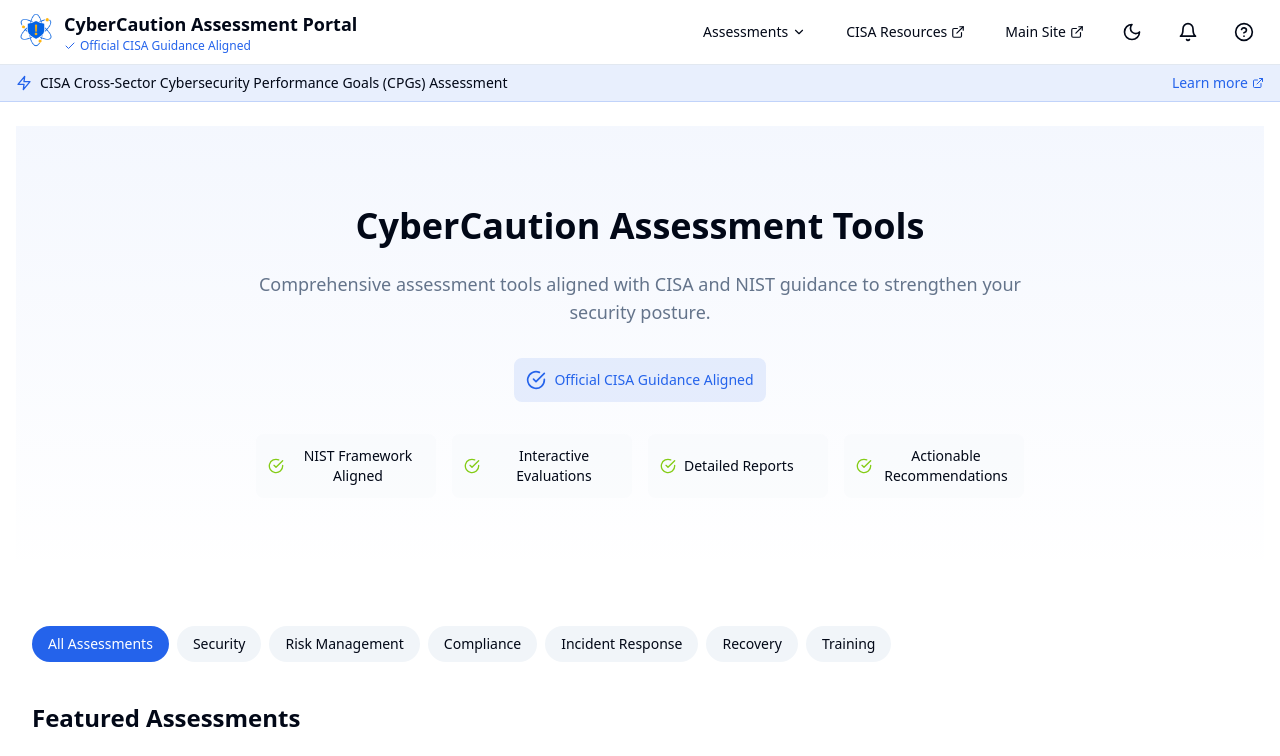
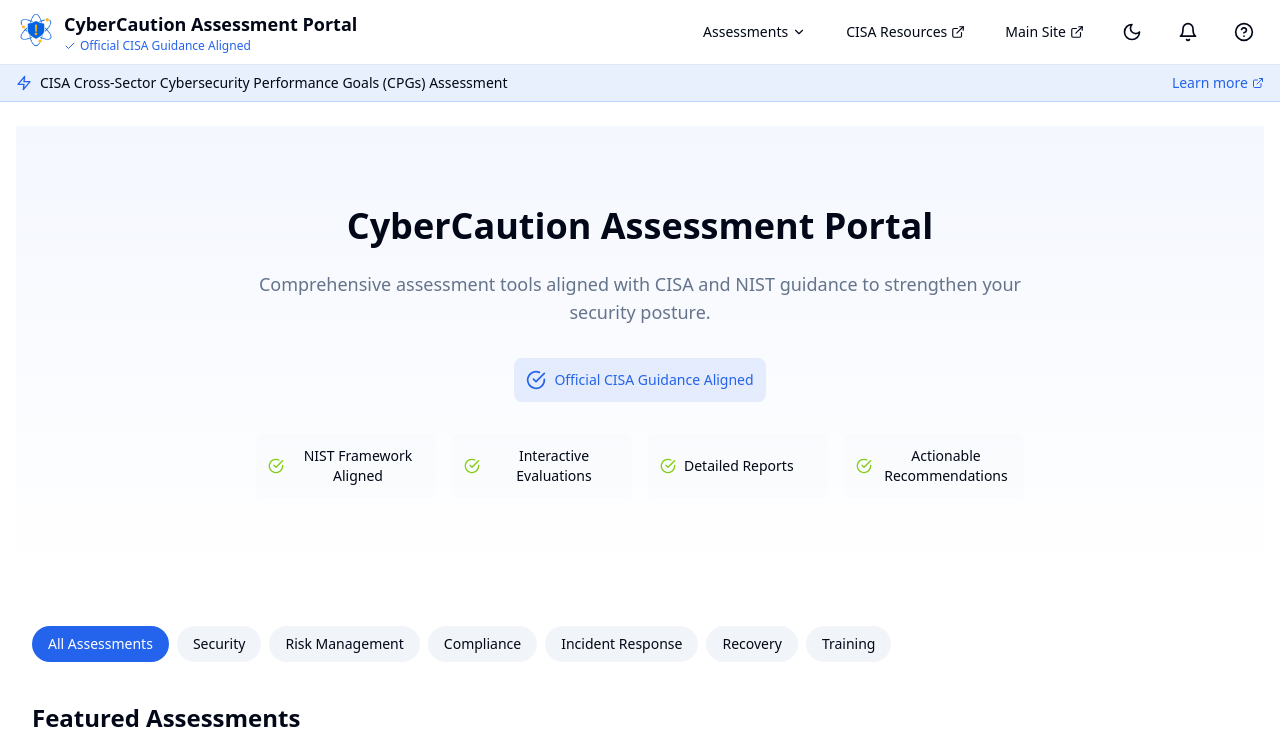
Before and after one commit to Facely1er/assessments-cybercaution, a React (Vite) app: page /assessments in a window 1280 px wide. Shown: the top 756 px of the page. Built offline with nearby package versions, Linux system fonts and the light colour scheme.

Commit message:
Updated AssessmentsLanding.tsx

```diff
--- a/src/pages/AssessmentsLanding.tsx
+++ b/src/pages/AssessmentsLanding.tsx
@@ -138,7 +138,7 @@
       <div className="bg-gradient-to-b from-primary/5 to-background/0 py-12 md:py-20">
         <div className="container mx-auto px-4">
           <div className="text-center max-w-3xl mx-auto">
-            <h1 className="text-3xl md:text-4xl font-bold mb-6 text-foreground">CyberCaution Assessment Tools</h1>
+            <h1 className="text-3xl md:text-4xl font-bold mb-6 text-foreground">CyberCaution Assessment Portal</h1>
             <p className="text-lg text-muted-foreground mb-8">
               Comprehensive assessment tools aligned with CISA and NIST guidance to strengthen your security posture.
             </p>
```
